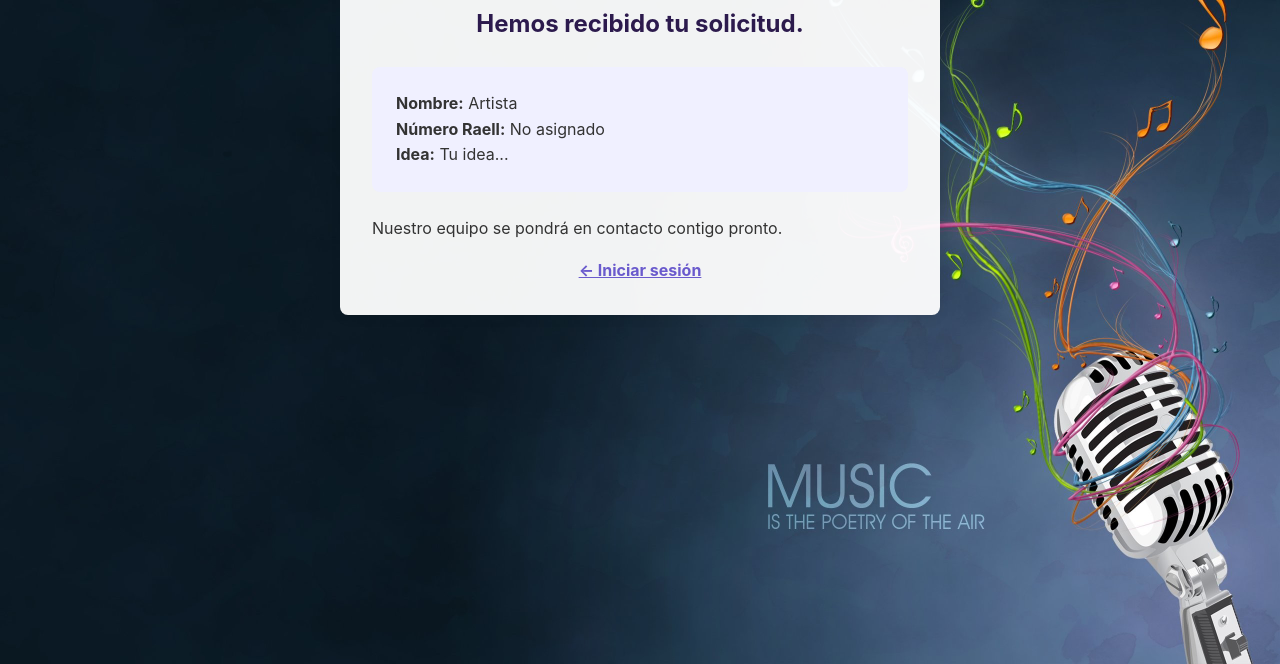
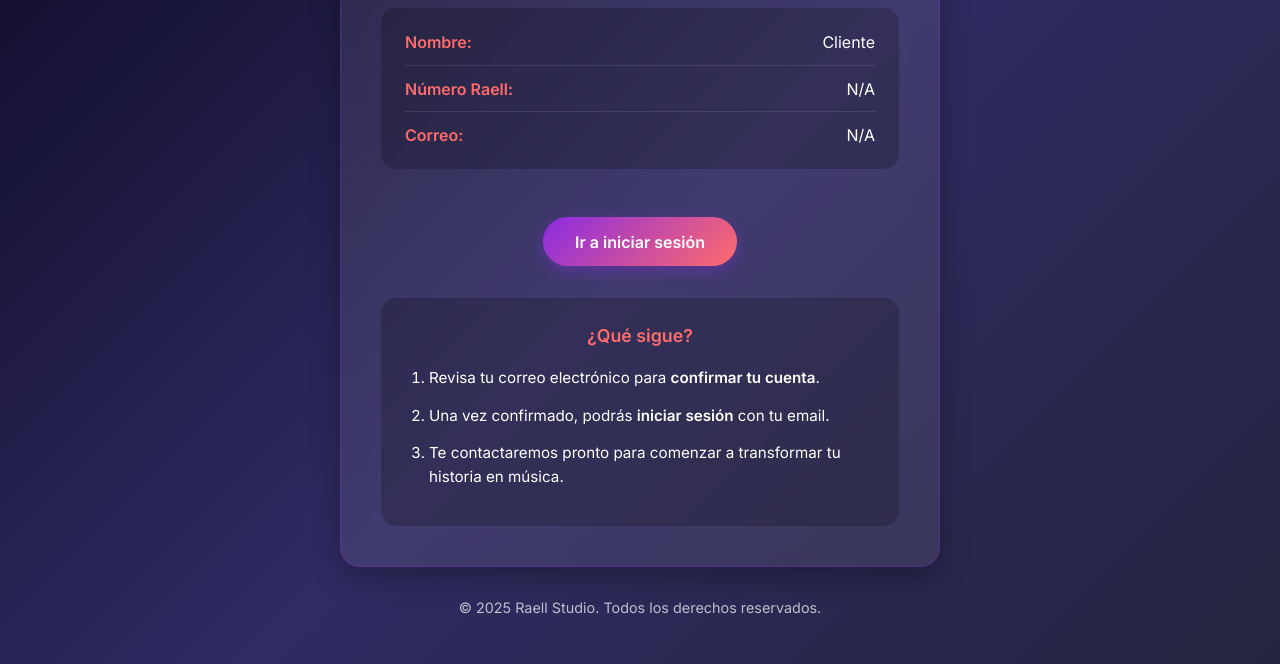
Before and after one commit to osmellpaez93-prog/Studio-Raell, a plain HTML site: page confirmacion.html in a window 1280 px wide. Shown: the part 136-800 px from the top of the page. Drawn offline with nearby package versions, Linux system fonts and the light colour scheme.

Commit message:
update confirm

```diff
--- a/confirmacion.html
+++ b/confirmacion.html
@@ -1,41 +1,166 @@
-<!-- confirmacion.html -->
 <!DOCTYPE html>
 <html lang="es">
 <head>
   <meta charset="UTF-8" />
   <meta name="viewport" content="width=device-width, initial-scale=1.0"/>
-  <title>Gracias - Raell Studio</title>
-  <link rel="stylesheet" href="./assets/css/style.css">
+  <title>Confirmación - Raell Studio</title>
+  <link href="https://fonts.googleapis.com/css2?family=Inter:wght@400;600&family=Playfair+Display:wght@700&display=swap" rel="stylesheet" />
+  <style>
+    * {
+      margin: 0;
+      padding: 0;
+      box-sizing: border-box;
+    }
+
+    body {
+      font-family: 'Inter', sans-serif;
+      background: linear-gradient(135deg, #0f0c29, #302b63, #24243e);
+      color: white;
+      min-height: 100vh;
+      display: flex;
+      flex-direction: column;
+      align-items: center;
+      padding: 2rem;
+    }
+
+    .container {
+      background: rgba(255, 255, 255, 0.08);
+      backdrop-filter: blur(12px);
+      border-radius: 20px;
+      padding: 2.5rem;
+      max-width: 600px;
+      width: 100%;
+      text-align: center;
+      border: 1px solid rgba(138, 43, 226, 0.3);
+      box-shadow: 0 10px 30px rgba(0, 0, 0, 0.3);
+    }
+
+    h1 {
+      font-family: 'Playfair Display', serif;
+      font-size: 2.2rem;
+      margin-bottom: 1.5rem;
+      background: linear-gradient(to right, #ff6b6b, #8a2be2);
+      -webkit-background-clip: text;
+      background-clip: text;
+      color: transparent;
+    }
+
+    .info {
+      background: rgba(0, 0, 0, 0.2);
+      padding: 1.5rem;
+      border-radius: 15px;
+      margin: 1.5rem 0;
+      text-align: left;
+    }
+
+    .info-item {
+      display: flex;
+      justify-content: space-between;
+      margin-bottom: 0.8rem;
+      padding-bottom: 0.8rem;
+      border-bottom: 1px solid rgba(255, 255, 255, 0.1);
+    }
+
+    .info-item:last-child {
+      border-bottom: none;
+      margin-bottom: 0;
+      padding-bottom: 0;
+    }
+
+    .info-label {
+      font-weight: 600;
+      color: #ff6b6b;
+    }
+
+    .btn {
+      display: inline-block;
+      background: linear-gradient(135deg, #8a2be2, #ff6b6b);
+      color: white;
+      padding: 0.9rem 2rem;
+      border-radius: 50px;
+      text-decoration: none;
+      font-weight: 600;
+      margin-top: 1.5rem;
+      transition: all 0.3s ease;
+      box-shadow: 0 5px 15px rgba(138, 43, 226, 0.4);
+    }
+
+    .btn:hover {
+      transform: translateY(-3px);
+      box-shadow: 0 8px 20px rgba(138, 43, 226, 0.6);
+    }
+
+    .instructions {
+      margin-top: 2rem;
+      padding: 1.5rem;
+      background: rgba(0, 0, 0, 0.2);
+      border-radius: 15px;
+      font-size: 0.95rem;
+      line-height: 1.6;
+    }
+
+    .instructions h3 {
+      margin-bottom: 1rem;
+      color: #ff6b6b;
+    }
+
+    .instructions ol {
+      text-align: left;
+      padding-left: 1.5rem;
+    }
+
+    .instructions li {
+      margin-bottom: 0.8rem;
+    }
+
+    footer {
+      margin-top: 2rem;
+      text-align: center;
+      opacity: 0.7;
+      font-size: 0.9rem;
+    }
+  </style>
 </head>
 <body>
-  <header>
-    <h1>¡Gracias por registrarte!</h1>
-    <a href="./index.html">← Volver al inicio</a>
-  </header>
+  <div class="container">
+    <h1>¡Bienvenido a Raell Studio!</h1>
 
-  <section class="formulario-registro">
-    <h2>Hemos recibido tu solicitud.</h2>
-
-    <div style="background: #f0f0ff; padding: 1.5rem; border-radius: 8px; margin: 1.5rem 0;">
-      <p><strong>Nombre:</strong> <span id="nombre"></span></p>
-      <p><strong>Número Raell:</strong> <span id="numeroRaell"></span></p>
-      <p><strong>Idea:</strong> <span id="descripcion"></span></p>
+    <div class="info">
+      <div class="info-item">
+        <span class="info-label">Nombre:</span>
+        <span id="nombre-usuario"></span>
+      </div>
+      <div class="info-item">
+        <span class="info-label">Número Raell:</span>
+        <span id="numero-raell"></span>
+      </div>
+      <div class="info-item">
+        <span class="info-label">Correo:</span>
+        <span id="email-usuario"></span>
+      </div>
     </div>
 
-    <p>Nuestro equipo se pondrá en contacto contigo pronto.</p>
-    <a href="./login.html" style="display: block; text-align: center; margin-top: 1rem; color: #6a5acd; font-weight: bold;">
-      ← Iniciar sesión
-    </a>
-  </section>
+    <a href="login.html" class="btn">Ir a iniciar sesión</a>
+
+    <div class="instructions">
+      <h3>¿Qué sigue?</h3>
+      <ol>
+        <li>Revisa tu correo electrónico para <strong>confirmar tu cuenta</strong>.</li>
+        <li>Una vez confirmado, podrás <strong>iniciar sesión</strong> con tu email.</li>
+        <li>Te contactaremos pronto para comenzar a transformar tu historia en música.</li>
+      </ol>
+    </div>
+  </div>
+
+  <footer>
+    <p>© 2025 Raell Studio. Todos los derechos reservados.</p>
+  </footer>
 
   <script>
-    const nombre = localStorage.getItem('nombreUsuario') || 'Artista';
-    const numeroRaell = localStorage.getItem('numeroRaellUsuario') || 'No asignado';
-    const descripcion = (localStorage.getItem('descripcionUsuario') || 'Tu idea').substring(0, 100) + '...';
-
-    document.getElementById('nombre').textContent = nombre;
-    document.getElementById('numeroRaell').textContent = numeroRaell;
-    document.getElementById('descripcion').textContent = descripcion;
+    // Cargar datos desde localStorage
+    document.getElementById('nombre-usuario').textContent = localStorage.getItem('nombreUsuario') || 'Cliente';
+    document.getElementById('numero-raell').textContent = localStorage.getItem('numeroRaellUsuario') || 'N/A';
+    document.getElementById('email-usuario').textContent = localStorage.getItem('emailUsuario') || 'N/A';
   </script>
 </body>
 </html>
```
Also changed, not shown: assets/js/registro.js (+42 -14 lines).
